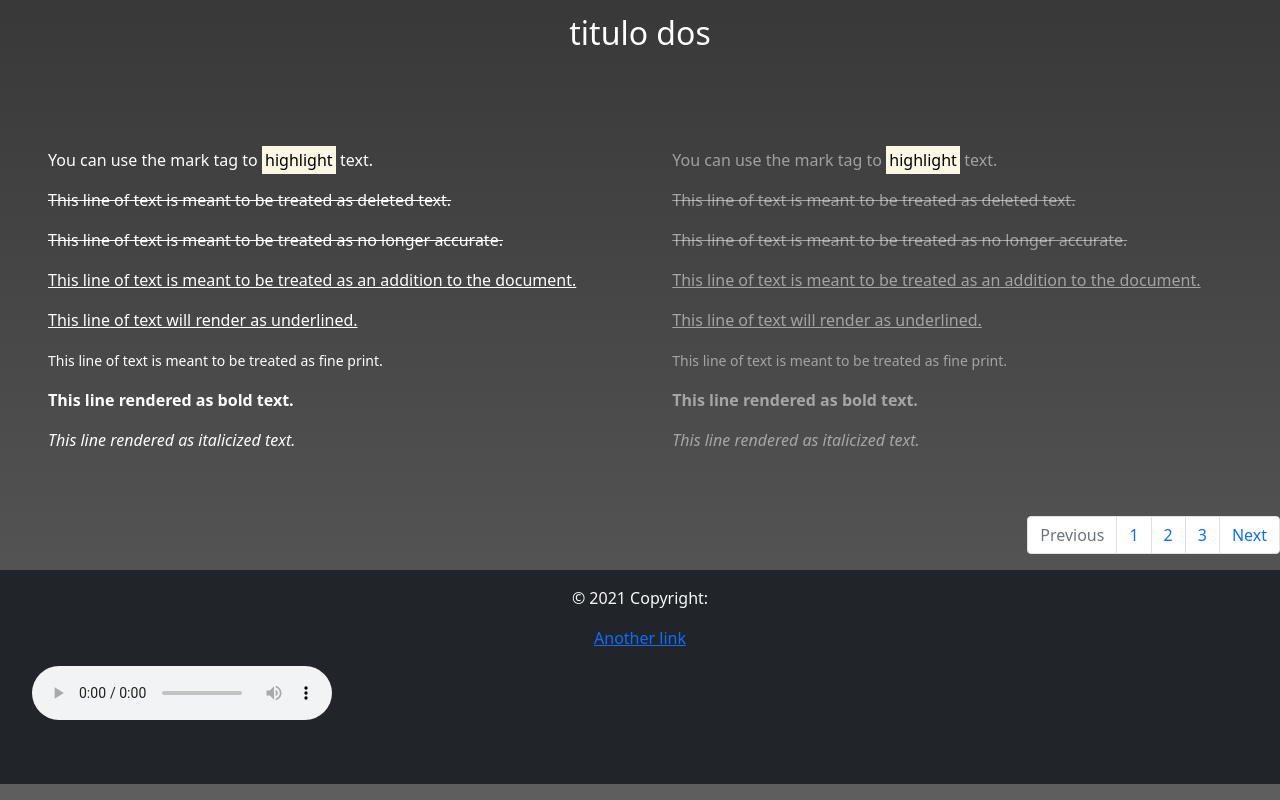
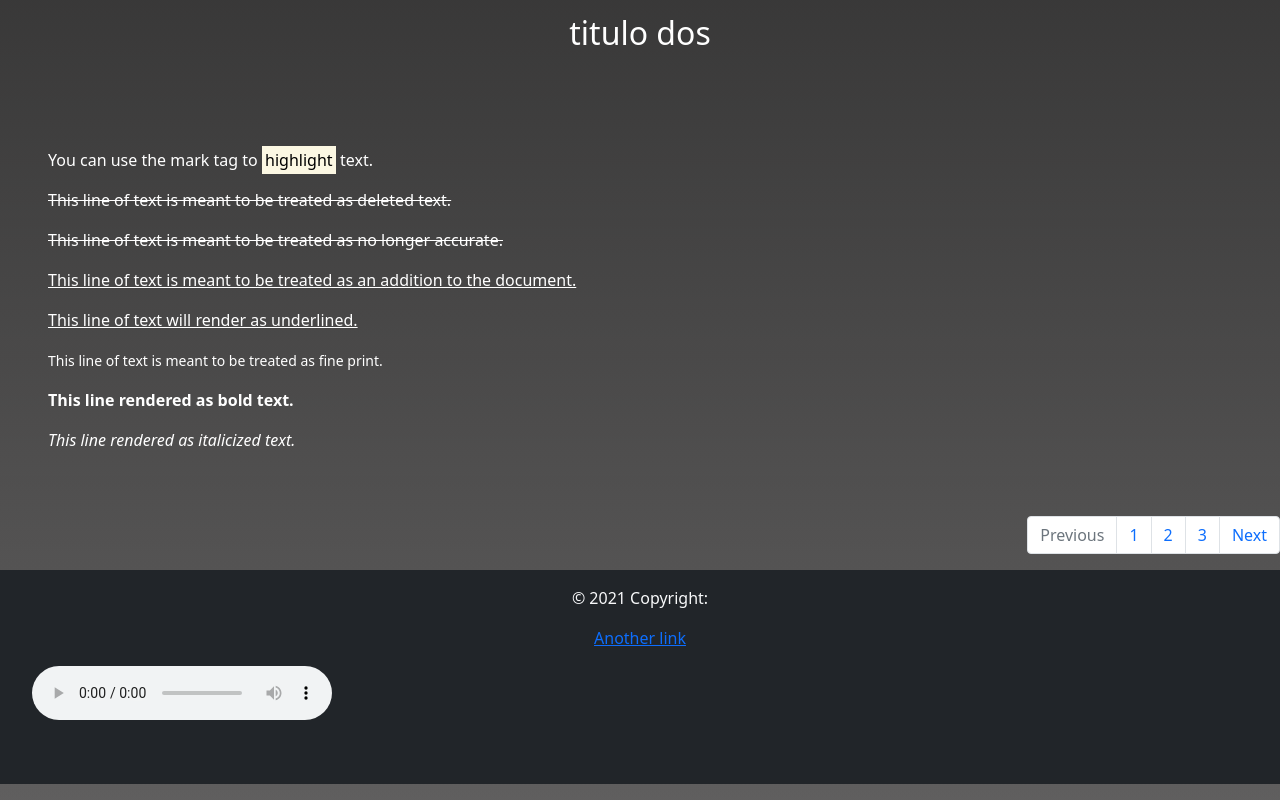
Before and after one commit to nbbz95/github, a plain HTML site: page index.html in a window 1280 px wide. Shown: the part 1659-2459 px from the top of the page. Drawn offline with nearby package versions, Linux system fonts and the light colour scheme.

Commit message:
borre una box

```diff
--- a/index.html
+++ b/index.html
@@ -95,16 +95,7 @@
                 <p><em>This line rendered as italicized text.</em></p>
             </div>
 
-            <div class="text-justify text-white-50 m-5">
-                <p>You can use the mark tag to <mark>highlight</mark> text.</p>
-                <p><del>This line of text is meant to be treated as deleted text.</del></p>
-                <p><s>This line of text is meant to be treated as no longer accurate.</s></p>
-                <p><ins>This line of text is meant to be treated as an addition to the document.</ins></p>
-                <p><u>This line of text will render as underlined.</u></p>
-                <p><small>This line of text is meant to be treated as fine print.</small></p>
-                <p><strong>This line rendered as bold text.</strong></p>
-                <p><em>This line rendered as italicized text.</em></p>
-            </div>
+
         </div>
 
 
```
